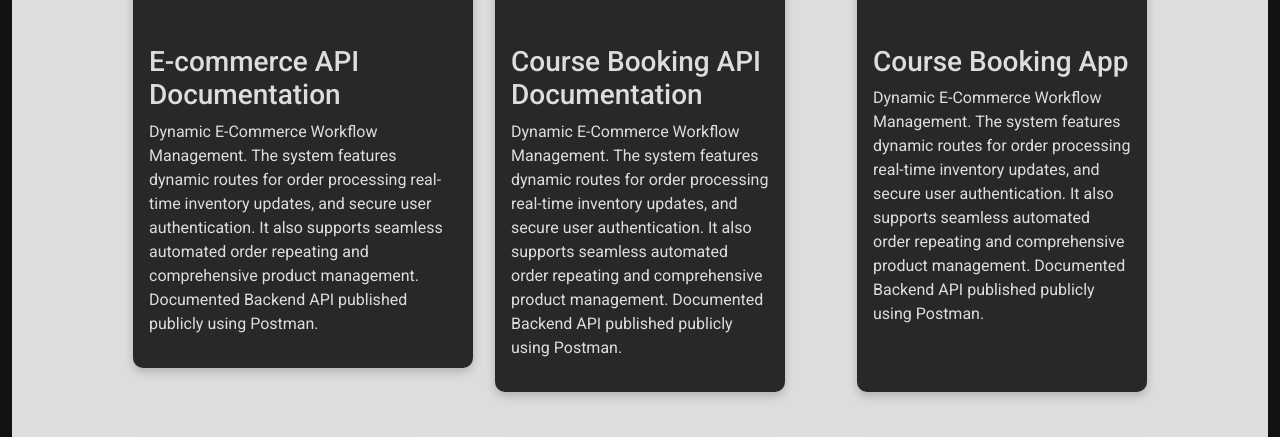
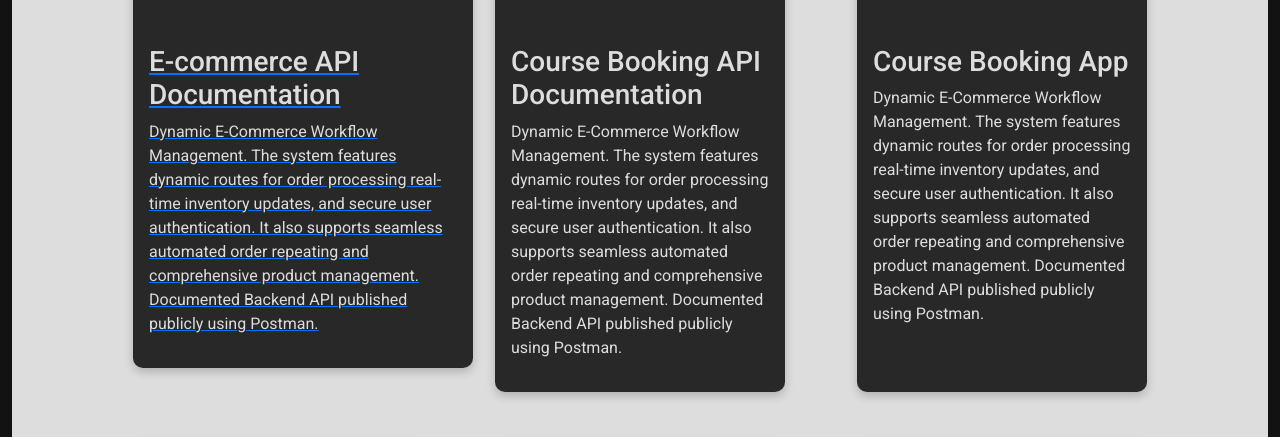
Before and after one commit to EmilloSancianco/webportfolio, a plain HTML site: page index.html in a window 1280 px wide. Shown: the part 1059-1496 px from the top of the page. Drawn offline with nearby package versions, Linux system fonts and the light colour scheme.

Commit message:
Update index.css

```diff
--- a/index.css
+++ b/index.css
@@ -7,10 +7,6 @@
 
 .links {
   text-decoration: none;
-}
-
-a {
-  text-decoration: none !important;
 }
 
 nav {
```
